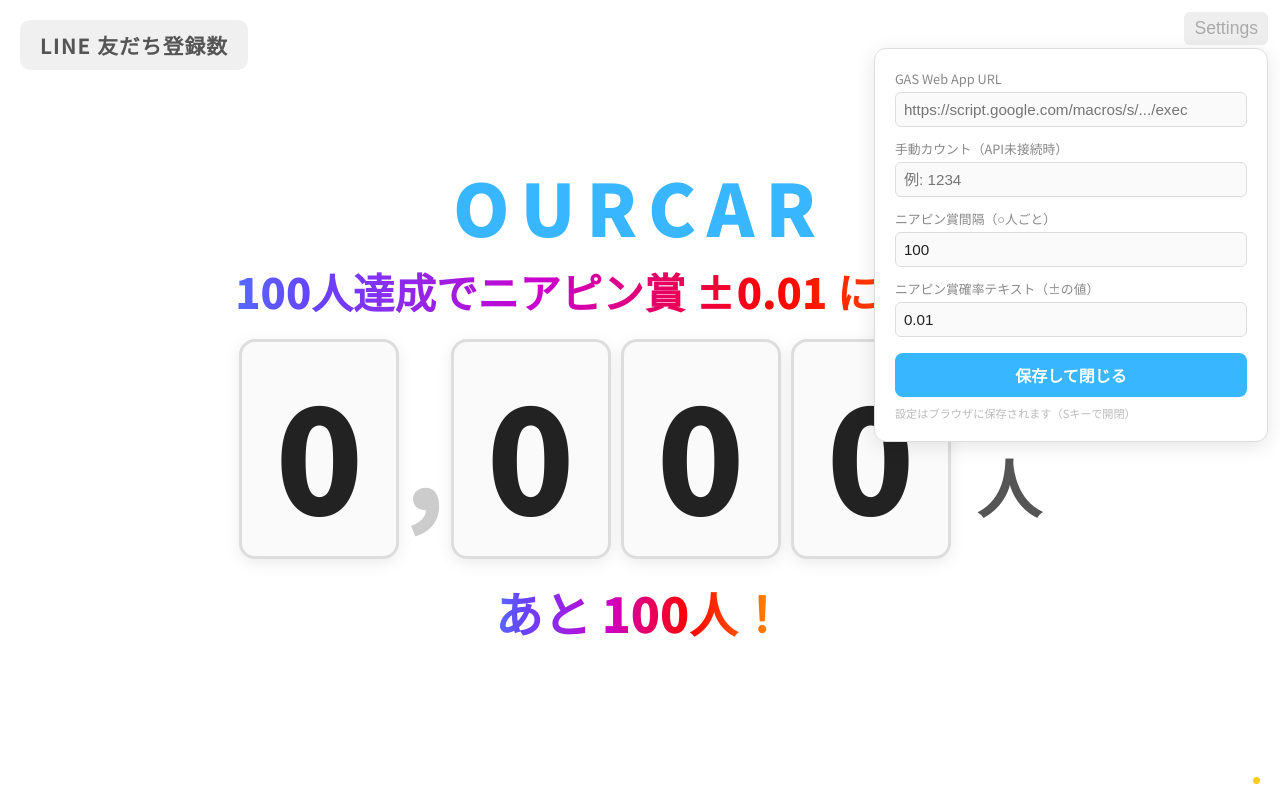
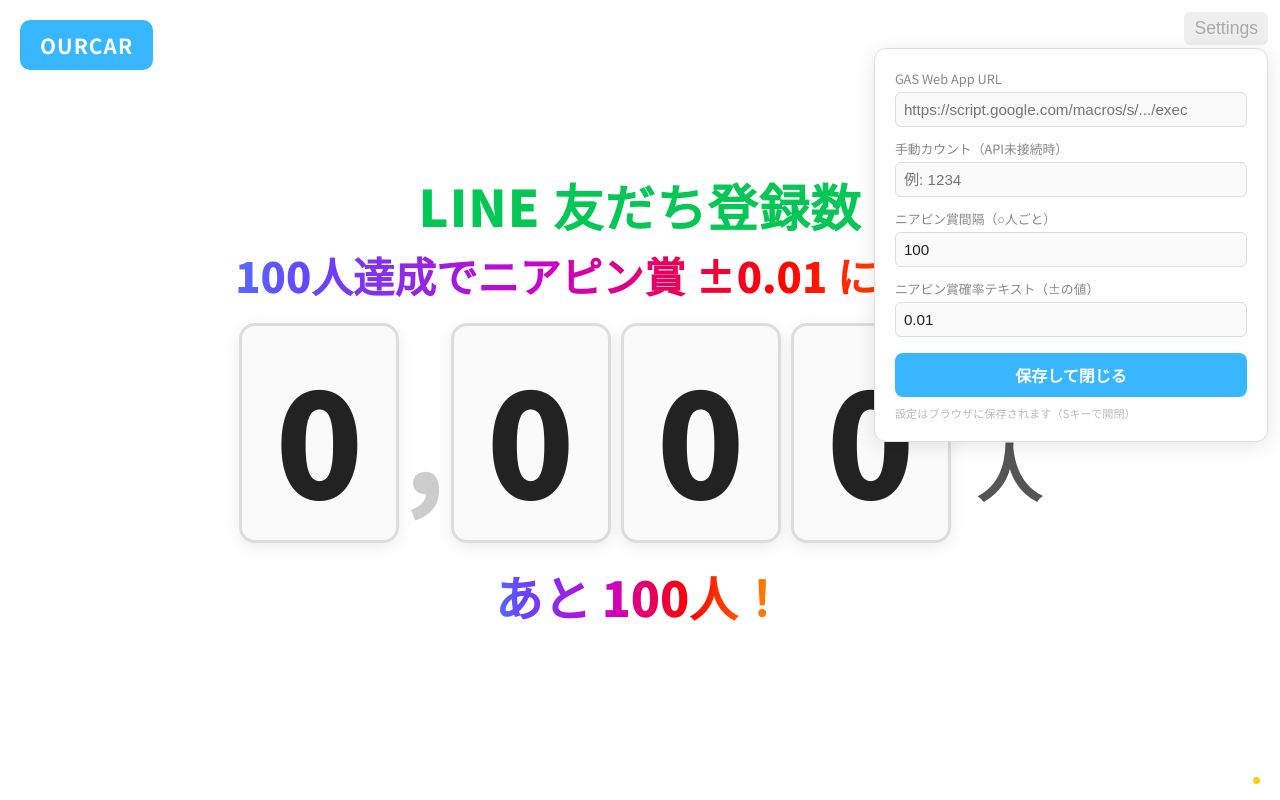
Before and after one commit to ktakumatrill-design/ourcar-live-counter, a plain HTML site: page index.html in a window 1280 px wide. Drawn offline with Linux system fonts and the light colour scheme.

Commit message:
デザイン修正: OURCARとLINE友だち登録数の配置入替・カラー調整
- 左上ラベル: OURCAR（青ボックス）に変更
- 中央タイトル: LINE友だち登録数（LINE緑 #06C755）に変更
- フォントサイズ・letter-spacing調整

Co-Authored-By: Claude Opus 4.6 (1M context) <noreply@anthropic.com>

```diff
--- a/index.html
+++ b/index.html
@@ -26,8 +26,8 @@
     position: fixed;
     top: 20px;
     left: 20px;
-    background: #f0f0f0;
-    color: #555;
+    background: #38b6ff;
+    color: #fff;
     font-size: 1.3rem;
     font-weight: 700;
     padding: 10px 20px;
@@ -35,12 +35,12 @@
     letter-spacing: 0.05em;
   }
 
-  /* ─── ロゴ ─── */
+  /* ─── メインタイトル ─── */
   .logo {
-    font-size: 4.5rem;
+    font-size: 3.15rem;
     font-weight: 900;
-    color: #38b6ff;
-    letter-spacing: 0.15em;
+    color: #06C755;
+    letter-spacing: 0.02em;
     margin-bottom: 6px;
   }
 
@@ -336,7 +336,7 @@
 </head>
 <body>
 
-<div class="top-label">LINE 友だち登録数</div>
+<div class="top-label">OURCAR</div>
 
 <button class="settings-toggle" onclick="toggleSettings()">Settings</button>
 
@@ -353,7 +353,7 @@
   <p class="note">設定はブラウザに保存されます（Sキーで開閉）</p>
 </div>
 
-<div class="logo">OURCAR</div>
+<div class="logo">LINE 友だち登録数</div>
 
 <div class="pitari-section">
   <div class="pitari-text" id="pitariText"></div>
```
